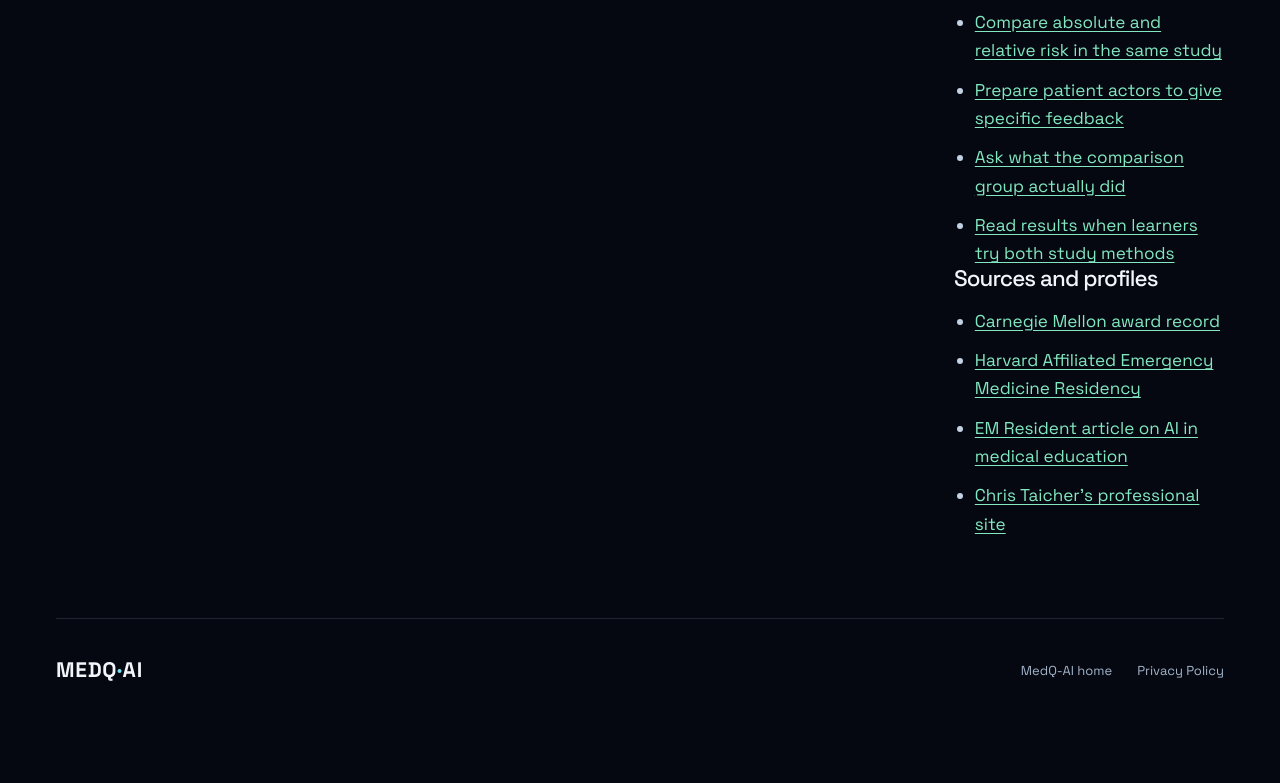
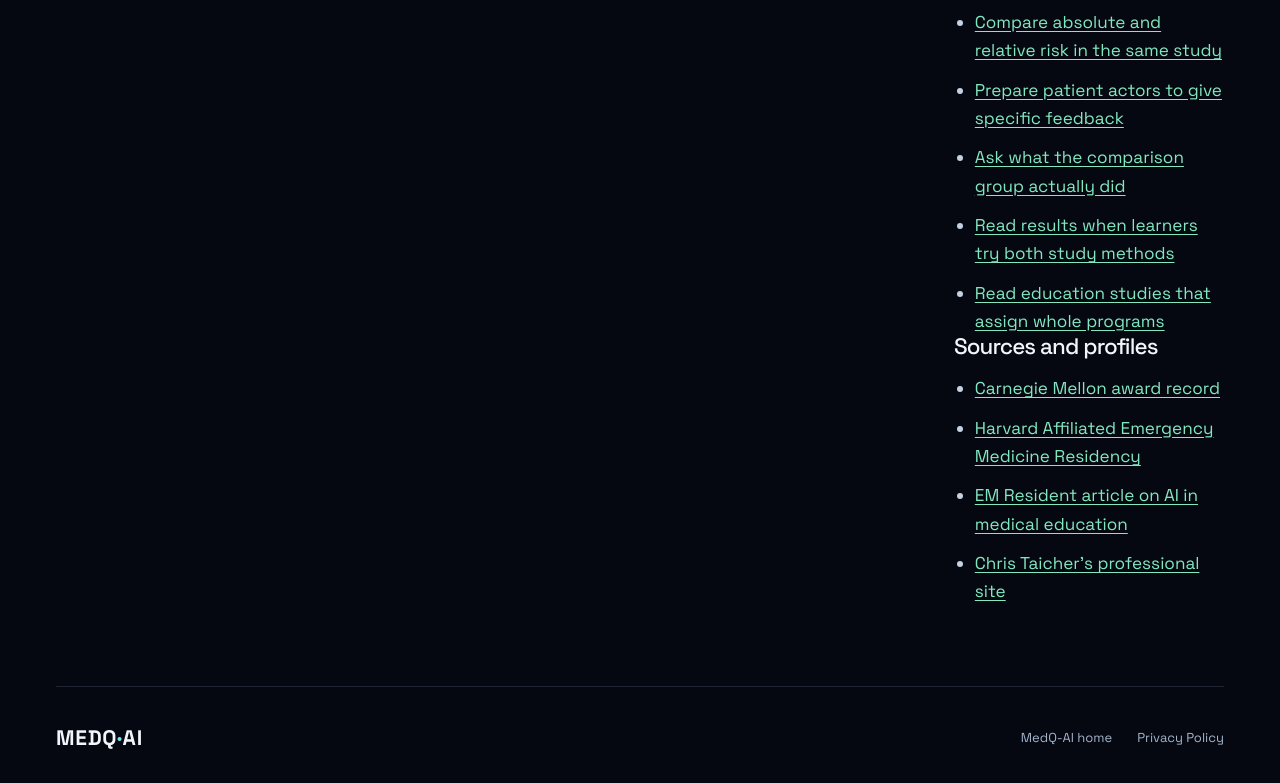
Before and after one commit to ctaicher/medq-ai-site, a plain HTML site: page founder/index.html in a window 1280 px wide. Shown: the part 2481-3264 px from the top of the page. Before the commit the page ends 3197 px from the top, so only its background shows below. Drawn offline with Linux system fonts and the light colour scheme.

Commit message:
Link cluster-study guide from founder resources

```diff
--- a/founder/index.html
+++ b/founder/index.html
@@ -73,6 +73,7 @@
 <li><a href="/study/prepare-patient-actor-feedback/">Prepare patient actors to give specific feedback</a></li>
 <li><a href="/study/check-the-comparison-group/">Ask what the comparison group actually did</a></li>
 <li><a href="/study/read-crossover-learning-studies/">Read results when learners try both study methods</a></li>
+<li><a href="/study/read-cluster-learning-studies/">Read education studies that assign whole programs</a></li>
 </ul><h2>Sources and profiles</h2>
         <ul>
           <li><a href="https://www.cmu.edu/swartz-center-for-entrepreneurship/resources-funding-and-talent/mcginnis-venture-competition/past-winners.html">Carnegie Mellon award record</a></li>
```
